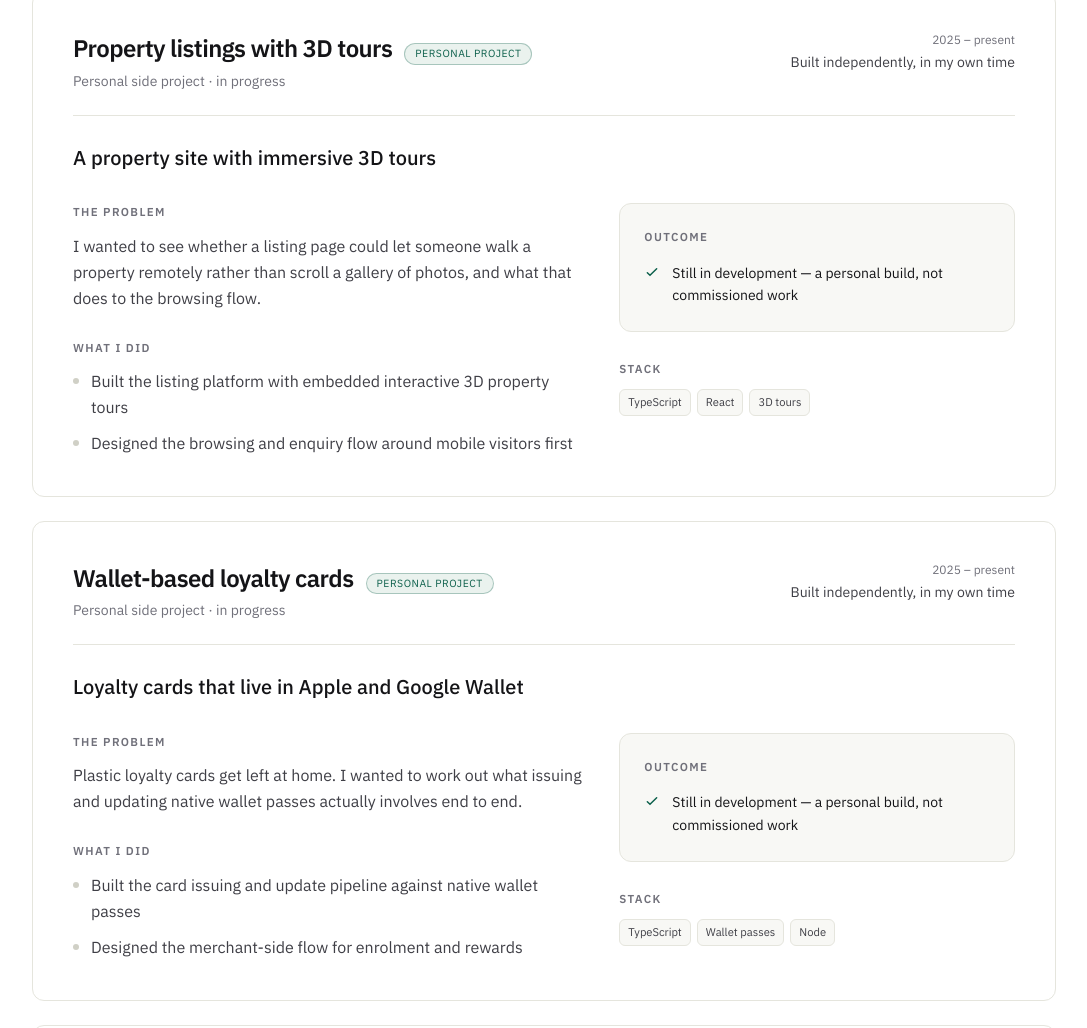
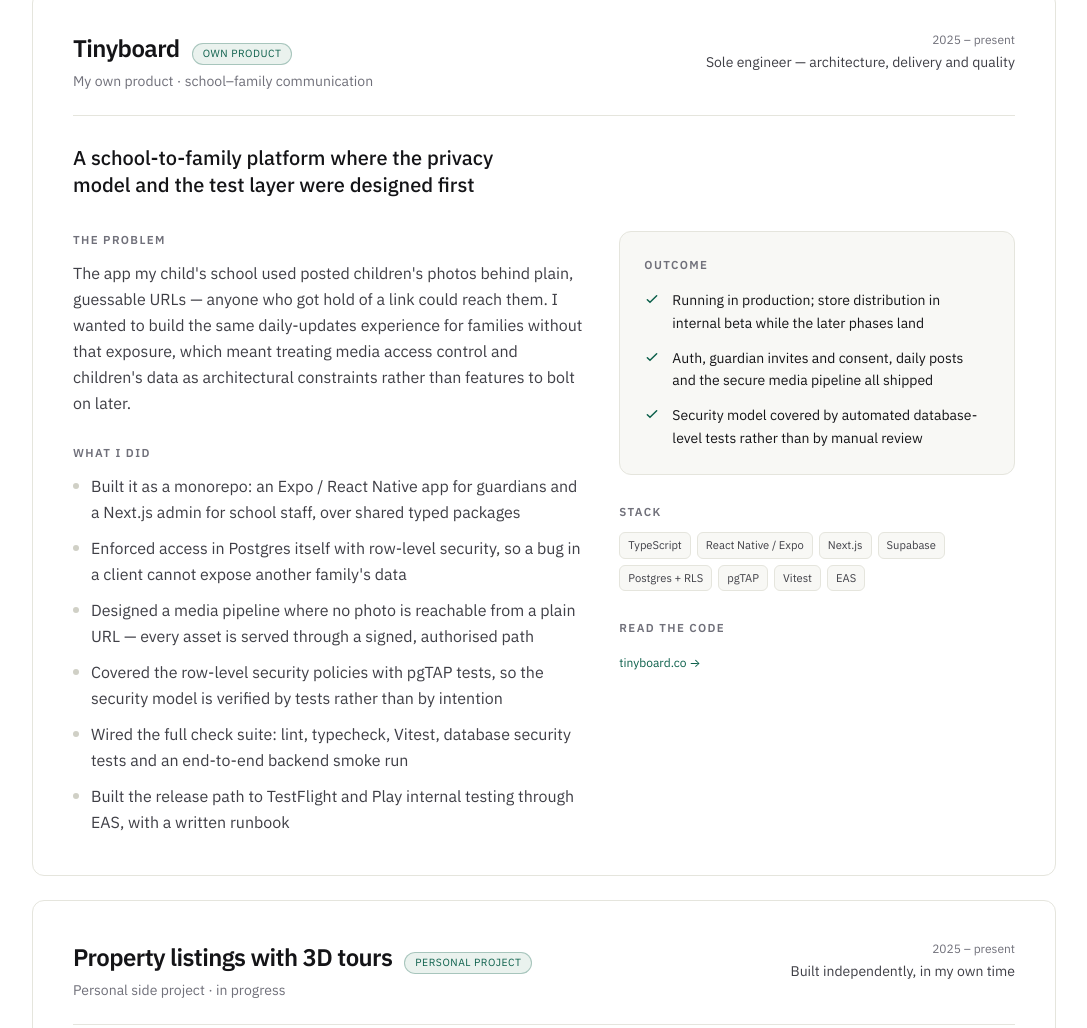
Before and after one commit to luisecm/luisecm.github.io, an Astro site: page /work in a window 1280 px wide. Shown: the part 1095-2123 px from the top of the page, without its empty margins (96-1183 px from the left). Built offline with nearby package versions, Linux system fonts and the light colour scheme; Astro itself is replaced by a stand-in of ours.

Commit message:
Replace loyalty-card build with Tinyboard
The wallet loyalty project risked overlapping with contract work, so it is
removed from the case studies entirely.

In its place, Tinyboard: the school-to-family daily-updates platform, which
is both more relevant and far stronger evidence — it is the one piece of
work that shows quality engineering and product delivery in the same build
(row-level security covered by pgTAP tests, a signed-URL media pipeline, and
the full lint/typecheck/Vitest/db-test suite).

- `materapp` dropped from the projects list: its package name is "tinyboard",
  so the two cards were the same product listed twice
- Adds an optional `badge` to CaseStudy, so Tinyboard reads "Own product"
  rather than the generic "Personal project"
- Links to tinyboard.co, which is public; the repos stay private

```diff
--- a/src/data/site.ts
+++ b/src/data/site.ts
@@ -285,6 +285,8 @@ type CaseStudy = {
   role: string;
   /** True for your own builds, so they are never mistaken for client work. */
   personal?: boolean;
+  /** Overrides the default "Personal project" / "Confidential" badge text. */
+  badge?: string;
   headline: string;
   problem: string;
   approach: string[];
@@ -400,6 +402,46 @@ export const caseStudies: CaseStudy[] = [
     links: [],
   },
   {
+    slug: "tinyboard",
+    since: 2025,
+    until: null,
+    featured: true,
+    client: "Tinyboard",
+    sector: "My own product · school–family communication",
+    period: "2025 – present",
+    role: "Sole engineer — architecture, delivery and quality",
+    personal: true,
+    badge: "Own product",
+    headline:
+      "A school-to-family platform where the privacy model and the test layer were designed first",
+    problem:
+      "The app my child's school used posted children's photos behind plain, guessable URLs — anyone who got hold of a link could reach them. I wanted to build the same daily-updates experience for families without that exposure, which meant treating media access control and children's data as architectural constraints rather than features to bolt on later.",
+    approach: [
+      "Built it as a monorepo: an Expo / React Native app for guardians and a Next.js admin for school staff, over shared typed packages",
+      "Enforced access in Postgres itself with row-level security, so a bug in a client cannot expose another family's data",
+      "Designed a media pipeline where no photo is reachable from a plain URL — every asset is served through a signed, authorised path",
+      "Covered the row-level security policies with pgTAP tests, so the security model is verified by tests rather than by intention",
+      "Wired the full check suite: lint, typecheck, Vitest, database security tests and an end-to-end backend smoke run",
+      "Built the release path to TestFlight and Play internal testing through EAS, with a written runbook",
+    ],
+    outcome: [
+      "Running in production; store distribution in internal beta while the later phases land",
+      "Auth, guardian invites and consent, daily posts and the secure media pipeline all shipped",
+      "Security model covered by automated database-level tests rather than by manual review",
+    ],
+    stack: [
+      "TypeScript",
+      "React Native / Expo",
+      "Next.js",
+      "Supabase",
+      "Postgres + RLS",
+      "pgTAP",
+      "Vitest",
+      "EAS",
+    ],
+    links: [{ label: "tinyboard.co", href: "https://www.tinyboard.co" }],
+  },
+  {
     slug: "proptech-tours",
     since: 2025,
     until: null,
@@ -420,27 +462,7 @@ export const caseStudies: CaseStudy[] = [
     stack: ["TypeScript", "React", "3D tours"],
     links: [],
   },
-  {
-    slug: "loyalty-wallet",
-    since: 2025,
-    until: null,
-    featured: false,
-    client: "Wallet-based loyalty cards",
-    sector: "Personal side project · in progress",
-    period: "2025 – present",
-    role: "Built independently, in my own time",
-    personal: true,
-    headline: "Loyalty cards that live in Apple and Google Wallet",
-    problem:
-      "Plastic loyalty cards get left at home. I wanted to work out what issuing and updating native wallet passes actually involves end to end.",
-    approach: [
-      "Built the card issuing and update pipeline against native wallet passes",
-      "Designed the merchant-side flow for enrolment and rewards",
-    ],
-    outcome: ["Still in development — a personal build, not commissioned work"],
-    stack: ["TypeScript", "Wallet passes", "Node"],
-    links: [],
-  },
+
 ];
 
 /**
@@ -538,18 +560,6 @@ type Project = {
 };
 
 export const projects: Project[] = [
-  {
-    name: "materapp",
-    // Repo is private for now — set `private: false` once you make it public
-    // and the card will start linking to GitHub automatically.
-    repo: "luisecm/materapp",
-    private: true,
-    description:
-      "A school ecosystem app bringing homework, progress tracking and announcements together for students, parents and teachers. The largest thing I've built end to end on my own.",
-    language: "TypeScript",
-    tags: ["React Native", "Product"],
-    featured: true,
-  },
   {
     name: "pequeguia",
     repo: "luisecm/pequeguia",
--- a/src/pages/work.astro
+++ b/src/pages/work.astro
@@ -36,7 +36,7 @@ import { caseStudiesByRecency } from "../data/site";
                       : "border-line-strong text-muted",
                   ]}
                 >
-                  {study.personal ? "Personal project" : "Confidential"}
+                  {study.badge ?? (study.personal ? "Personal project" : "Confidential")}
                 </span>
               </div>
               <p class="mt-1.5 text-sm text-muted">{study.sector}</p>
```
